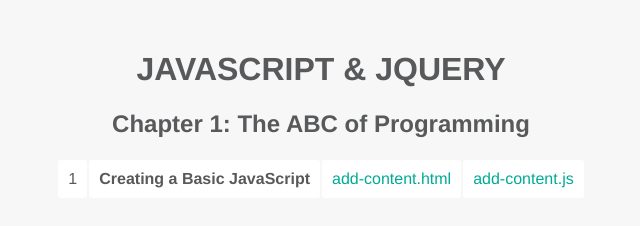
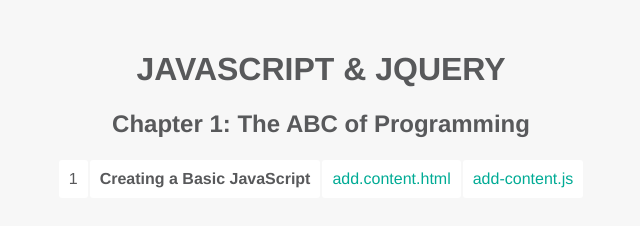
Before and after one commit to MattScieszinski/JavaScript-jQuery-Book, a plain HTML site: page c01/index.html in a window 1280 px wide. Shown: the full height of the page, 319-959 px from the left. Drawn offline with Linux system fonts and the light colour scheme; files that its build step writes are made by us from their sources.

Commit message:
updated link

```diff
--- a/c01/index.html
+++ b/c01/index.html
@@ -11,7 +11,7 @@
       <tr>
         <td>1</td>
         <td><strong>Creating a Basic JavaScript</strong></td>
-        <td><a href="add.content.html">add-content.html</a></td>
+        <td><a href="add.content.html">add.content.html</a></td>
         <td><a href="js/add-content.js">add-content.js</a></td>
       </tr>
     </table>
```
